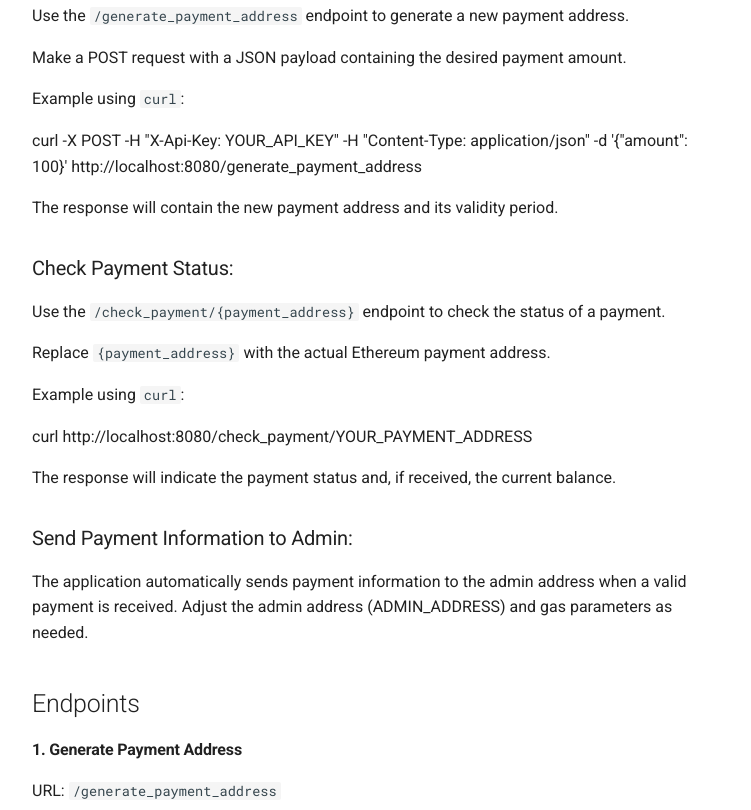
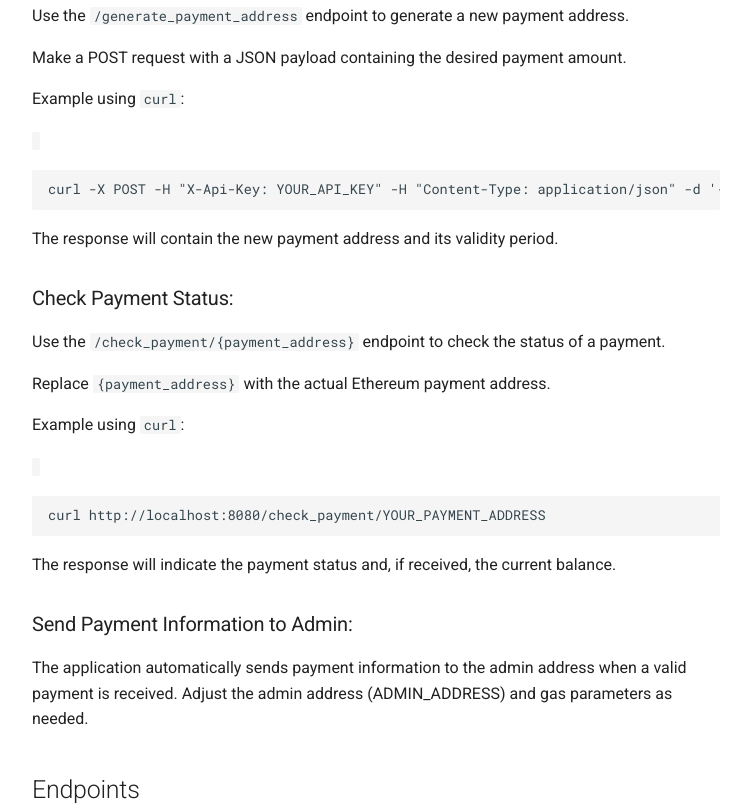
Before and after one commit to rakibmia7254/ctrip-docs, a plain HTML site: page index.html in a window 1280 px wide. Shown: the part 1297-2107 px from the top of the page, without its empty margins (264-1015 px from the left). Drawn offline with Linux system fonts and the light colour scheme.

Commit message:
Update index.html

```diff
--- a/index.html
+++ b/index.html
@@ -575,13 +575,13 @@ gasPrice=5
 <p>Use the <code>/generate_payment_address</code> endpoint to generate a new payment address.</p>
 <p>Make a POST request with a JSON payload containing the desired payment amount.</p>
 <p>Example using <code>curl</code>:</p>
-<p>curl -X POST -H "X-Api-Key: YOUR_API_KEY" -H "Content-Type: application/json" -d '{"amount": 100}' http://localhost:8080/generate_payment_address</p>
+<p><code><pre>curl -X POST -H "X-Api-Key: YOUR_API_KEY" -H "Content-Type: application/json" -d '{"amount": 100}' http://localhost:8080/generate_payment_address</code></pre></p>
 <p>The response will contain the new payment address and its validity period.</p>
 <h3 id="check-payment-status">Check Payment Status:</h3>
 <p>Use the <code>/check_payment/{payment_address}</code> endpoint to check the status of a payment.</p>
 <p>Replace <code>{payment_address}</code> with the actual Ethereum payment address.</p>
 <p>Example using <code>curl</code>:</p>
-<p>curl http://localhost:8080/check_payment/YOUR_PAYMENT_ADDRESS</p>
+<p><code><pre>curl http://localhost:8080/check_payment/YOUR_PAYMENT_ADDRESS</code></pre></p>
 <p>The response will indicate the payment status and, if received, the current balance.</p>
 <h3 id="send-payment-information-to-admin">Send Payment Information to Admin:</h3>
 <p>The application automatically sends payment information to the admin address when a valid payment is received. Adjust the admin address (ADMIN_ADDRESS) and gas parameters as needed.</p>
@@ -601,7 +601,6 @@ gasPrice=5
 3. Web3
 4. APScheduler</code></p>
 <hr />
-<p>© 2024 Payment Processing App. All rights reserved.</p>
 <p>Author: Rakib Hossain</p>
 <p>Contact us: <a href="mailto:rakib4ggp@gmail.com">rakib4ggp@gmail.com</a></p>
 
@@ -632,7 +631,7 @@ gasPrice=5
     <div class="md-footer-meta__inner md-grid">
       <div class="md-copyright">
 
-
+  <p>© 2024 Payment Processing App. All rights reserved.</p>
     Made with
     <a href="https://squidfunk.github.io/mkdocs-material/" target="_blank" rel="noopener">
       Material for MkDocs
```
